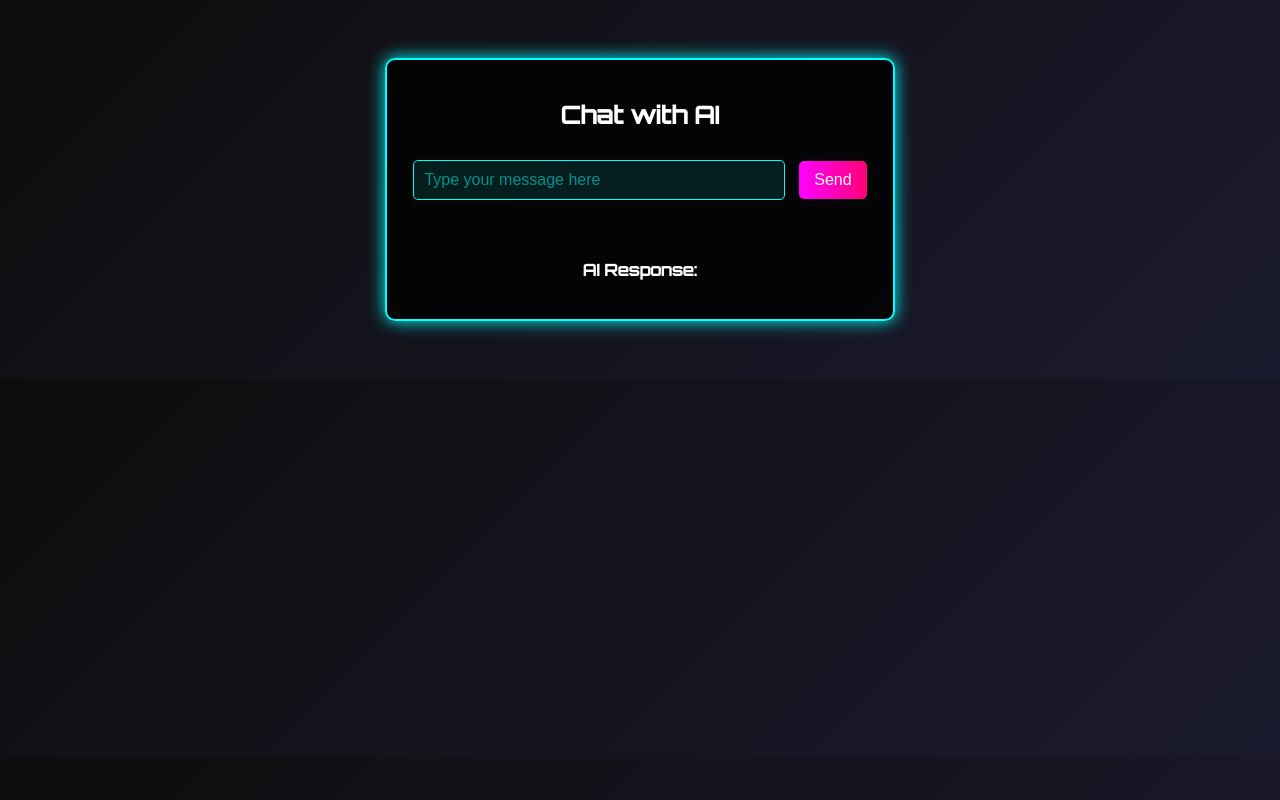
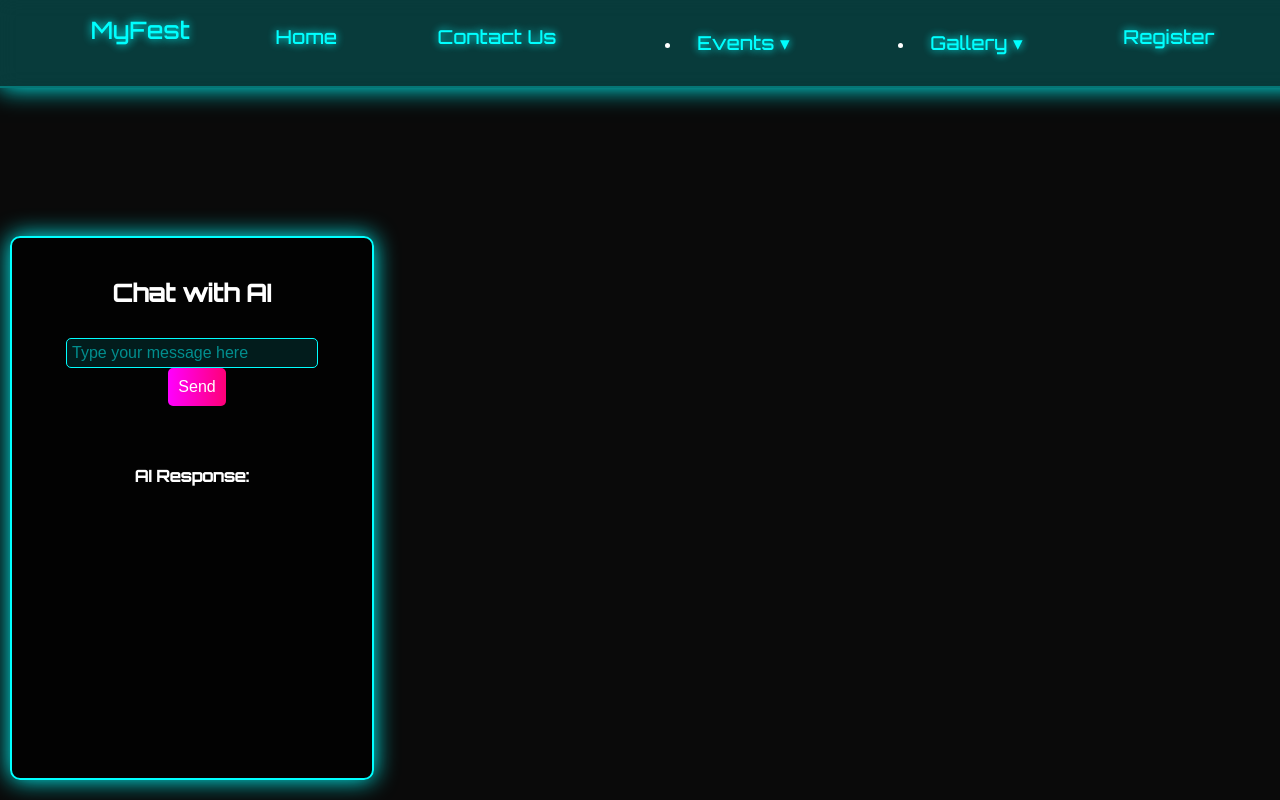
Before and after one commit to Gov-10/VNIT-AI-Hackathon, a Django app: page / in a window 1280 px wide. Run offline with Django 5.2, Linux system fonts and the light colour scheme.

Commit message:
Improved the chatbot and added a navbar

```diff
--- a/hackathon/myHackathon/templates/home.html
+++ b/hackathon/myHackathon/templates/home.html
@@ -18,25 +18,29 @@
 
         /* Chatbot Container */
         #chatbot {
-            width: 40%;
-            margin: auto;
+            width: 25%;
+            {% comment %} margin: auto; {% endcomment %}
             padding: 20px;
             border-radius: 10px;
             box-shadow: 0px 0px 15px cyan;
             background: rgba(0, 0, 0, 0.8);
             border: 2px solid cyan;
             animation: neon-glow 1.5s infinite alternate;
+            position: absolute;
+            bottom : 20px;
+            left: 10px;
+            height: 500px;
         }
 
         @keyframes neon-glow {
             0% { box-shadow: 0 0 10px cyan; }
-            100% { box-shadow: 0 0 20px cyan; }
+            100% { box-shadow: 0 0 30px cyan; }
         }
 
         /* Input Field */
         #userMessage {
             width: 75%;
-            padding: 10px;
+            padding: 5px;
             margin-top: 10px;
             background: rgba(0, 255, 255, 0.1);
             border: 1px solid cyan;
@@ -52,7 +56,7 @@
 
         /* Send Button */
         button {
-            padding: 10px 15px;
+            padding: 10px 10px;
             margin-left: 10px;
             border: none;
             background: linear-gradient(90deg, #ff00ff, #ff0077);
@@ -64,30 +68,185 @@
         }
 
         button:hover {
-            background: linear-gradient(90deg, #ff0077, #ff00ff);
-            box-shadow: 0px 0px 10px #ff00ff;
+            background: linear-gradient(90deg,rgba(255, 0, 119, 0.34),rgba(255, 0, 255, 0.3));
+            box-shadow: 0px 0px 10pxrgba(255, 0, 255, 0.45);
         }
 
         /* AI Response */
         #response-box {
             background: rgba(0, 255, 255, 0.15);
             color: cyan;
-            {% comment %} border-left: 4px solid cyan;
-            padding: 15px;
-            margin-top: 20px;
-            {% comment %} border-radius: 10px; {% endcomment %}
-            {% comment %} box-shadow: 0px 0px 10px cyan;
-            text-align: left;
-            max-width: 80%; {% endcomment %}
             margin: 20px auto;
-            font-size: 18px;  /* Increase font size for readability */
-            line-height: 1.5;  /* Add space between lines */
-            word-wrap: break-word;  /* Ensure long text doesn't overflow */
+            font-size: 18px;
+            line-height: 1.5;
+            word-wrap: break-word;
+        }
+        body {
+            margin: 0;
+            padding: 0;
+            background: #0a0a0a;
+            font-family: 'Orbitron', sans-serif;
         }
 
+        /* Navbar Styling */
+        .navbar {
+            position: sticky;
+            top: 0;
+            width: 100%;
+            background: rgba(0, 255, 255, 0.2);
+            backdrop-filter: blur(10px);
+            border-bottom: 2px solid rgba(0, 255, 255, 0.3);
+            box-shadow: 0px 0px 10px cyan;
+            display: flex;
+            justify-content: space-evenly;
+            align-items: left;
+            padding: 15px 20px;
+            z-index: 9999;
+            max-width: auto;
+            animation: neon-glow 1.5s infinite alternate;
+        }
+
+        /* Logo Styling */
+        .logo {
+            color: cyan;
+            font-size: 1.5em;
+            text-shadow: 0px 0px 10px cyan;
+        }
+
+        /* Navbar Links */
+        {% comment %} .nav-links {
+            list-style: none;
+            display: flex;
+            gap: 10px;
+            align-items: center;
+            padding: 20px 20px;
+        }
+         {% endcomment %}
+        .nav-link {
+            position: relative;
+            color: cyan;
+            text-decoration: none;
+            font-size: 1.2em;
+            text-shadow: 0px 0px 8px cyan;
+            transition: text-shadow 0.3s ease-in-out;
+            padding: 10px 15px;
+            align-items: center;
+        }
+
+        /* Hover Effect: Neon Glow */
+        .nav-link:hover {
+            text-shadow: 0px 0px 15px cyan, 0px 0px 30px cyan;
+        }
+
+        /* Underline Animation */
+        .nav-link::after {
+            content: "";
+            position: absolute;
+            width: 0;
+            height: 2px;
+            bottom: -5px;
+            left: 50%;
+            background: cyan;
+            transition: width 0.3s ease, left 0.3s ease;
+        }
+
+        .nav-link:hover::after {
+            width: 100%;
+            left: 0;
+        }
+
+        /* Dropdown Menu */
+        .dropdown {
+            position: relative;
+            z-index: 1000;
+        }
+
+        .dropdown-menu {
+            position: absolute;
+            top: 100%;
+            left: 0;
+            background: rgba(0, 255, 255, 0.15);
+            backdrop-filter: blur(10px);
+            border: 2px solid cyan;
+            box-shadow: 0px 0px 10px cyan;
+            border-radius: 8px;
+            list-style: none;
+            padding: 10px;
+            display: none;
+            min-width: 150px;
+            z-index: 1000;
+        }
+
+        .dropdown-menu li {
+            padding: 10px;
+        }
+
+        .dropdown-menu a {
+            color: cyan;
+            text-decoration: none;
+            display: block;
+            text-align: center;
+            transition: 0.3s;
+        }
+
+        .dropdown-menu a:hover {
+            background: rgba(0, 255, 255, 0.3);
+            text-shadow: 0px 0px 15px cyan;
+        }
+
+        /* Show dropdown on hover */
+        .dropdown:hover .dropdown-menu {
+            display: block;
+        }
+
+        /* Responsive Design */
+        @media screen and (max-width: 768px) {
+            .navbar {
+                {% comment %} flex-direction: column; {% endcomment %}
+                align-items: left;
+            }
+            .nav-links {
+                flex-direction: column;
+                gap: 5px;
+            }
+        }
+        .cb{
+            position:sticky;
+        }
     </style>
 </head>
 <body>
+
+    <nav class="navbar">
+
+         <div class="logo">MyFest</div>
+            <a href="" class="nav-link">Home</a>
+           <a href="contact_us/" class="nav-link">Contact Us</a>
+           <ul class="dropdown">
+            <li>
+                <a href="#" class="nav-link">Events ▾</a>
+                <ul class="dropdown-menu">
+                    <li><a href="algorithmia/"><b>Algorithmia</b></a></li>
+                    <li><a href="web_weave/"><b>Web_weave</b></a></li>
+                    <li><a href="#"><b>Coding Contest</b></a></li>
+                </ul>
+            </li>
+        </ul>
+
+          <ul class="dropdown">
+            <!-- Dropdown for Speakers -->
+            <li>
+                <a href="#" class="nav-link">Gallery ▾</a>
+                <ul class="dropdown-menu">
+                    <li><a href="#"><b>2025</b></a></li>
+                    <li><a href="#"><b>2024</b></a></li>
+                    <li><a href="#"><b>2023</b></a></li>
+                </ul>
+            </li>
+        </ul>
+            <a href="#" class="nav-link">Register</a>
+    </nav><br><br><br><br>
+
     <div id="chatbot">
         <h2>Chat with AI</h2>
 
@@ -98,13 +257,16 @@
         <p><strong>AI Response:</strong><span id="response-box"></span></p>
     </div>
 
+
+
+
     <script>
         function sendMessage() {
             const userMessage = document.getElementById("userMessage").value.trim();
             const responseElement = document.getElementById("response-box");
 
             if (!userMessage) {
-                alert("Please enter a message!"); // ✅ Prevent empty messages
+                alert("Please enter a message!");
                 return;
             }
 
--- a/hackathon/myHackathon/urls.py
+++ b/hackathon/myHackathon/urls.py
@@ -1,7 +1,9 @@
 from django.urls import path
-from .views import home, chatbot_response
-
+from .views import home, chatbot_response, algorithmia, web_weave, contact_us
 urlpatterns = [
     path("", home, name="home"),  # Home page
     path("chatbot_response/", chatbot_response, name="chatbot_response"),
+    path('algorithmia/',algorithmia, name="algorithmia"),
+    path('web_weave/',web_weave, name="web_weave"),
+    path('contact_us/',contact_us, name="contact_us")
 ]
--- a/hackathon/myHackathon/views.py
+++ b/hackathon/myHackathon/views.py
@@ -9,12 +9,21 @@ from rapidfuzz import process  # Import fuzzy matching
 from .models import Event  # Import Event model
 
 def home(request):
-    return render(request, "home.html")  # Render a simple home page
+    return render(request, "home.html")
+
+def algorithmia(request):
+    return render(request, 'algorithmia.html')
+
+def web_weave(request):
+    return render(request, 'web_weave.html')
+
+def contact_us(request):
+    return render(request, 'contact_us.html')
 
 load_dotenv()
 GEMINI_API_KEY = os.getenv("GEMINI_API_KEY")
 
-# Define the list of allowed AI-related questions
+# Define allowed AI-related questions
 ALLOWED_QUESTIONS = [
     "hello",
     "hi",
@@ -24,22 +33,38 @@ ALLOWED_QUESTIONS = [
     "What is the impact of AI on jobs?",
     "What are some futuristic technologies?",
     "What is quantum computing?",
-    "What are the latest trends in AI?"
+    "What are the latest trends in AI?",
+    "Tell me about NIT Nagpur",
+    "Tell me about IIIT Butibori",
 ]
+
+# Define a dictionary for Google Maps locations
+LOCATION_MAPS = {
+    "iiit butibori": "https://maps.app.goo.gl/D6JEFcKjNyX8TsVm7",
+    "vnit nagpur": "https://maps.app.goo.gl/tp2ToBrJRDgqreuk7",
+    "nit nagpur": "https://maps.app.goo.gl/tp2ToBrJRDgqreuk7",
+}
 
 # Function to find the best matching question
 def get_best_match(user_input):
-    match, score, _ = process.extractOne(user_input, ALLOWED_QUESTIONS, score_cutoff=75)
-    return match if score else None  # Return match only if score >= 75
+    match, score, _ = process.extractOne(user_input, ALLOWED_QUESTIONS, score_cutoff=65)
+    return match if score else None
 
 @csrf_exempt
 def chatbot_response(request):
     if request.method == "POST":
         try:
             data = json.loads(request.body)
-            message = data.get("message", "").strip().lower()  # Convert message to lowercase
+            message = data.get("message", "").strip().lower()
 
-            # Check if user is asking about events
+            # Check if the message is a location request
+            for location in LOCATION_MAPS:
+                if location in message:
+                    return JsonResponse({
+                        "reply": f"You can find {location.upper()} here: {LOCATION_MAPS[location]}"
+                    })
+
+            # Handle event-related queries
             if "event" in message or "schedule" in message:
                 events = Event.objects.all()
                 if not events:
@@ -51,17 +76,29 @@ def chatbot_response(request):
                 ])
                 return JsonResponse({"reply": f"Here are the upcoming events:\n{event_info}"})
 
-            # Get the best matching AI question
+            # Get the best-matching AI-related question
             best_match = get_best_match(message)
 
             if not best_match:
-                return JsonResponse({"reply": "Sorry, I can only answer specific questions about AI or events."})
+                return JsonResponse({"reply": "Sorry, I can only answer specific questions about AI, events, or locations."})
 
-            # Call Gemini AI for answering allowed AI questions
+            # Modify prompt to limit response length
+            prompt = f"""
+You are an AI chatbot. Your task is to answer the following question in a clear and precise manner.
+
+Question: {best_match}
+
+Rules:
+1. Keep the answer between 50-60 words.
+2. Do not provide irrelevant information.
+3. Answer in simple, easy-to-understand language.
+"""
+
+            # Call Gemini AI API
             url = f"https://generativelanguage.googleapis.com/v1beta/models/gemini-2.0-flash:generateContent?key={GEMINI_API_KEY}"
             headers = {"Content-Type": "application/json"}
             payload = {
-                "contents": [{"parts": [{"text": best_match}]}]  # Use the matched question
+                "contents": [{"parts": [{"text": prompt}]}]
             }
 
             response = requests.post(url, headers=headers, json=payload)
```
Also changed, not shown: hackathon/myHackathon/templates/algorithmia.html (added), hackathon/myHackathon/templates/contact_us.html (added), hackathon/myHackathon/templates/web_weave.html (added).
